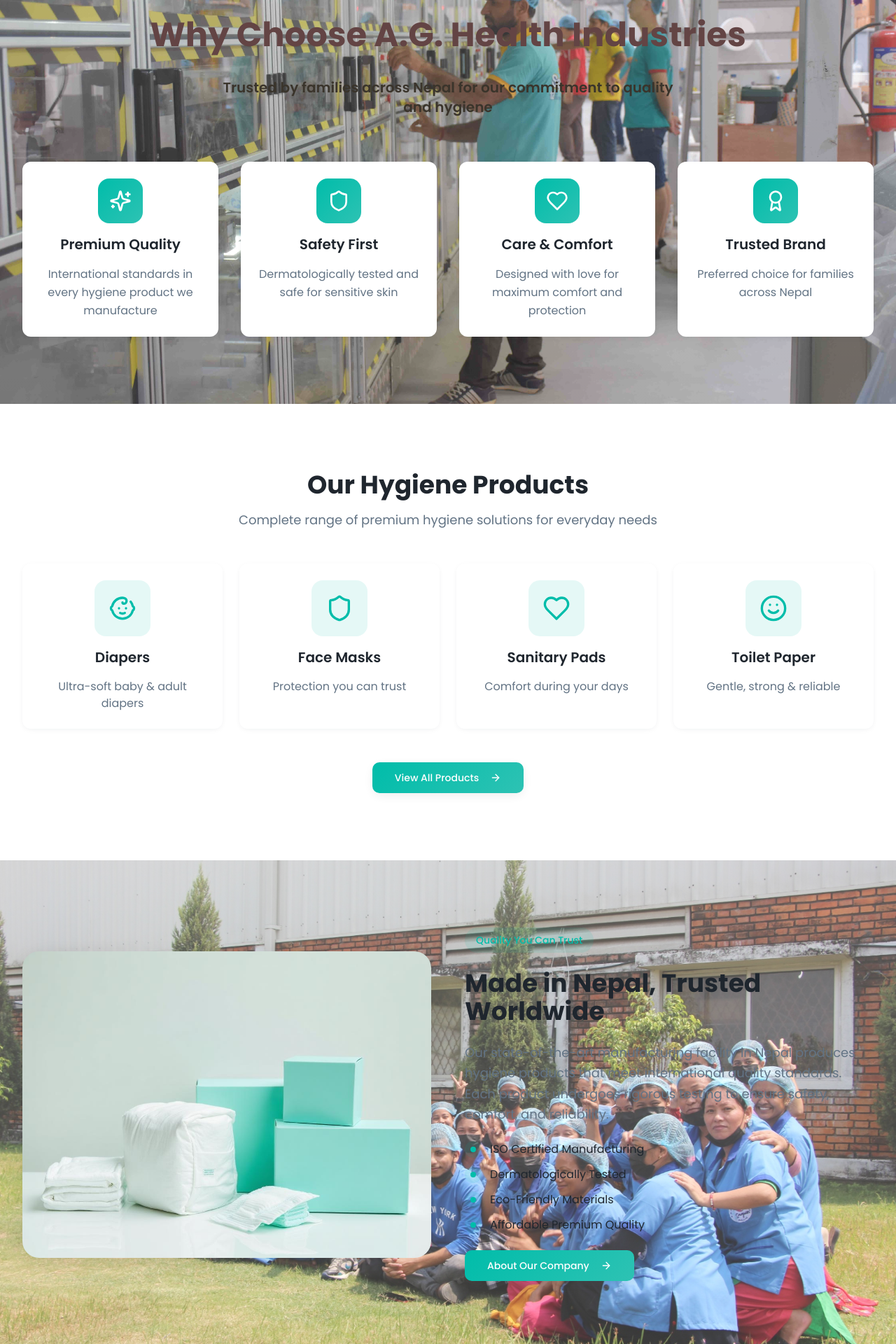
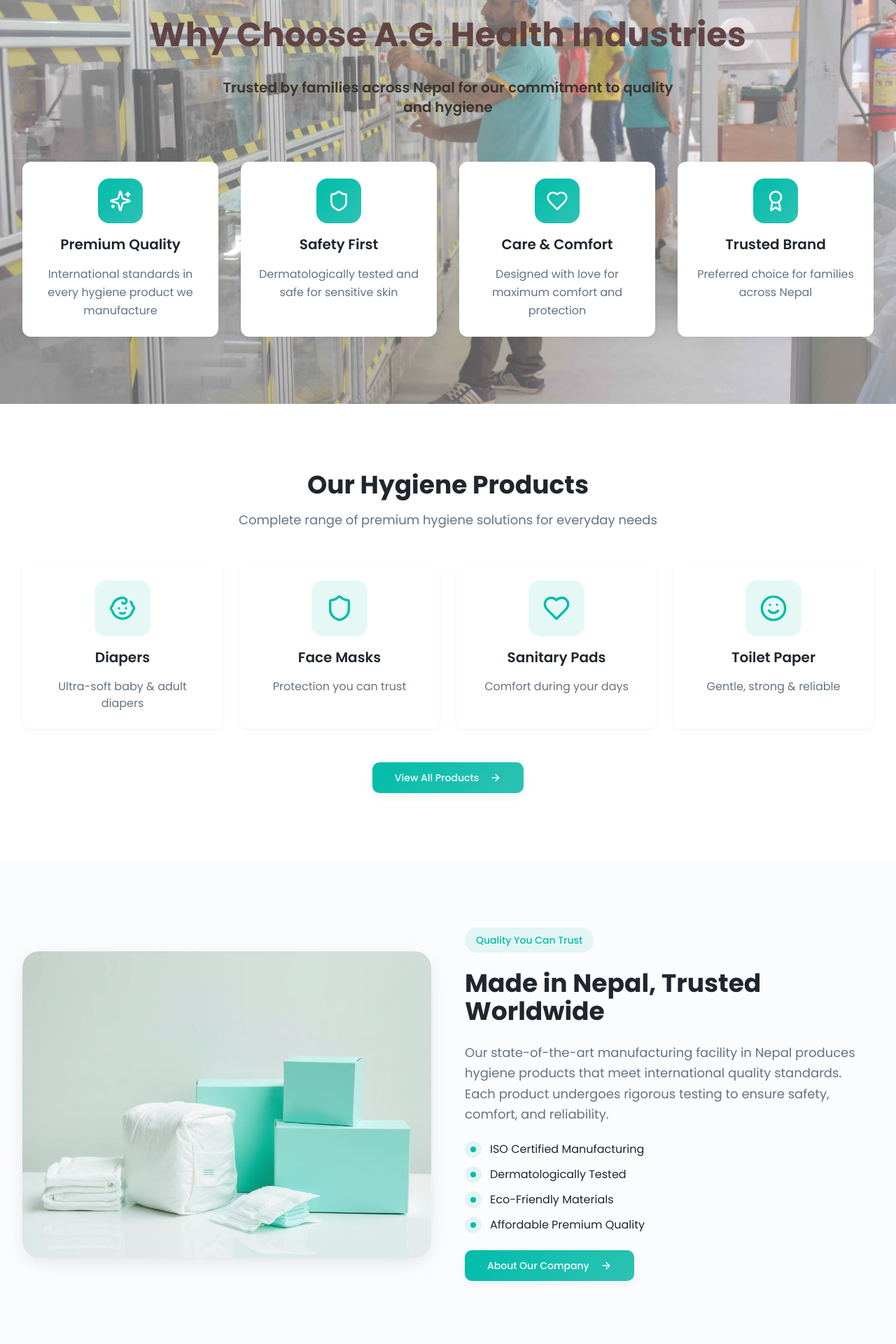
Before and after one commit to anujyolo/aghealth-premium-web, a React (Vite) app: page / in a window 1280 px wide. Shown: the part 880-2800 px from the top of the page at 70% size. Built offline with nearby package versions, Linux system fonts and the light colour scheme; the HTML template or start-up script is replaced by a standard one.

Commit message:
Visual edit in Lovable

```diff
--- a/src/pages/Home.tsx
+++ b/src/pages/Home.tsx
@@ -6,7 +6,6 @@ import heroImage from '@/assets/hero-baby-product.jpg';
 import productsImage from '@/assets/products-hygiene.jpg';
 import factoryBackground from '@/assets/factory-workers-new.jpg';
 import heroFactoryBg from '@/assets/hero-factory-bg.jpg';
-import factoryTeam from '@/assets/factory-team.jpg';
 const Home = () => {
   const values = [{
     icon: Sparkles,
@@ -98,7 +97,7 @@ const Home = () => {
         <div className="absolute inset-0 bg-cover bg-center" style={{
         backgroundImage: `url(${factoryBackground})`
       }} />
-        <div className="absolute inset-0 bg-gradient-to-b from-background/20 to-background/10" />
+        <div className="absolute inset-0 bg-gradient-to-b from-background/40 to-background/30" />
         <div className="container mx-auto px-4 sm:px-6 lg:px-8 relative z-10">
           <div className="text-center mb-12 md:mb-16 animate-fade-in">
             <h2 className="text-3xl font-bold mb-4 text-center text-[#634444] py-[21px] mx-0 my-[5px] px-[31px] md:text-5xl">
@@ -171,12 +170,8 @@ const Home = () => {
       </section>
 
       {/* Featured Products Section */}
-      <section className="py-16 md:py-24 relative">
-        <div className="absolute inset-0 bg-cover bg-center" style={{
-        backgroundImage: `url(${factoryTeam})`
-      }} />
-        <div className="absolute inset-0 bg-gradient-to-b from-background/30 to-background/20" />
-        <div className="container mx-auto px-4 sm:px-6 lg:px-8 relative z-10">
+      <section className="py-16 md:py-24 bg-muted/30">
+        <div className="container mx-auto px-4 sm:px-6 lg:px-8">
           <div className="grid lg:grid-cols-2 gap-12 items-center">
             {/* Image */}
             <div className="order-2 lg:order-1 animate-fade-in">
@@ -209,7 +204,7 @@ const Home = () => {
               </ul>
 
               <Button asChild size="lg" className="bg-gradient-primary hover:opacity-90 transition-smooth shadow-medium group">
-                <Link to="/about">
+                <Link to="/about" className="text-center text-lg">
                   About Our Company
                   <ArrowRight className="ml-2 w-5 h-5 group-hover:translate-x-1 transition-smooth" />
                 </Link>
```
